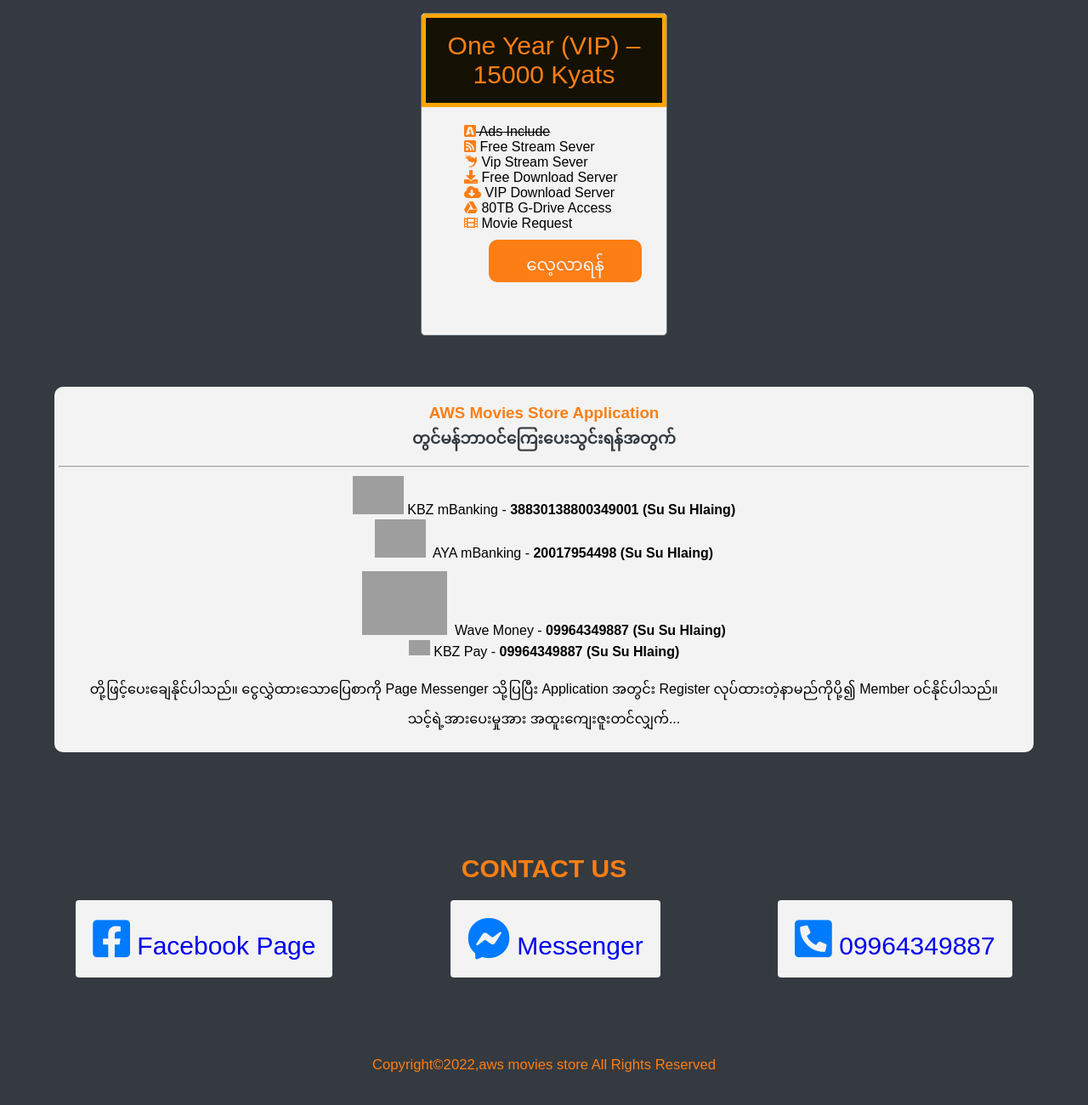
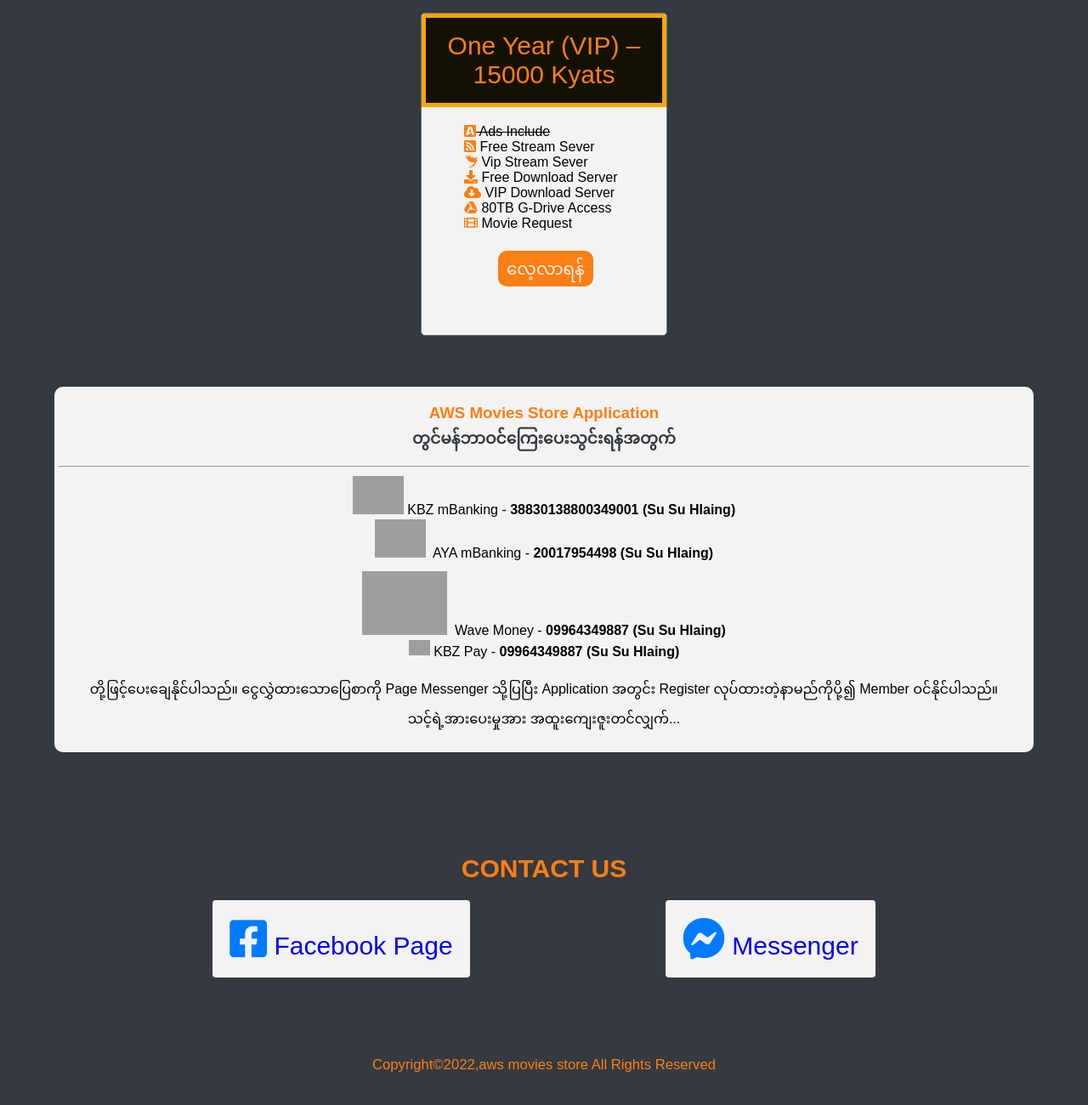
Before and after one commit to ko-ko-naing/AWS, a plain HTML site: page index.html in a window 1280 px wide. Shown: the part 2008-3308 px from the top of the page at 85% size. Drawn offline with Linux system fonts and the light colour scheme; grey boxes are pictures that could not be loaded; a web font is replaced by a local one.

Commit message:
new update

```diff
--- a/aws.css
+++ b/aws.css
@@ -275,20 +275,22 @@ color: white;
   color: var(--orange);
 }
 .three-box-item-link{
+   margin-top:25px;
+   margin-left: 40px;
+}
+.three-box-item a{
+    text-decoration: none;
+    font-size: 20px;
+    color: var(--light);
     width: 180px;
     height: 50px;
     background: var(--orange);
     border-radius: 10px;
     text-align: center;
     padding:10px;
-    margin: 10px auto;
+
 }
-.three-box-item-link a{
-    text-decoration: none;
-    font-size: 20px;
-    color: var(--light);
-}
-.three-box-item-link:hover{
+.three-box-item a:active{
     background: var(--dark-yellow);
 }
 
@@ -350,7 +352,7 @@ margin-bottom:2px;
 }
 .social-contact{
 display: flex;
-justify-content: space-around;
+justify-content: space-evenly;
 margin: 20px;
 }
 .card{
--- a/index.html
+++ b/index.html
@@ -257,10 +257,6 @@ Movies,Series,Live TV များကို Stream တိုက်ရိုက
                 <div class="card">
                     <a href="http://m.me/awsmoviesstore " target="_blank"><i class="fab fa-facebook-messenger cicon"></i> Messenger</a>
                 </div>
-                <div class="card">
-                    <a href="tel:+95-9964349887"><i class="fas fa-phone-square-alt cicon"></i> 09964349887 </a>
-                </div>
-
 
             </div>
 
```
